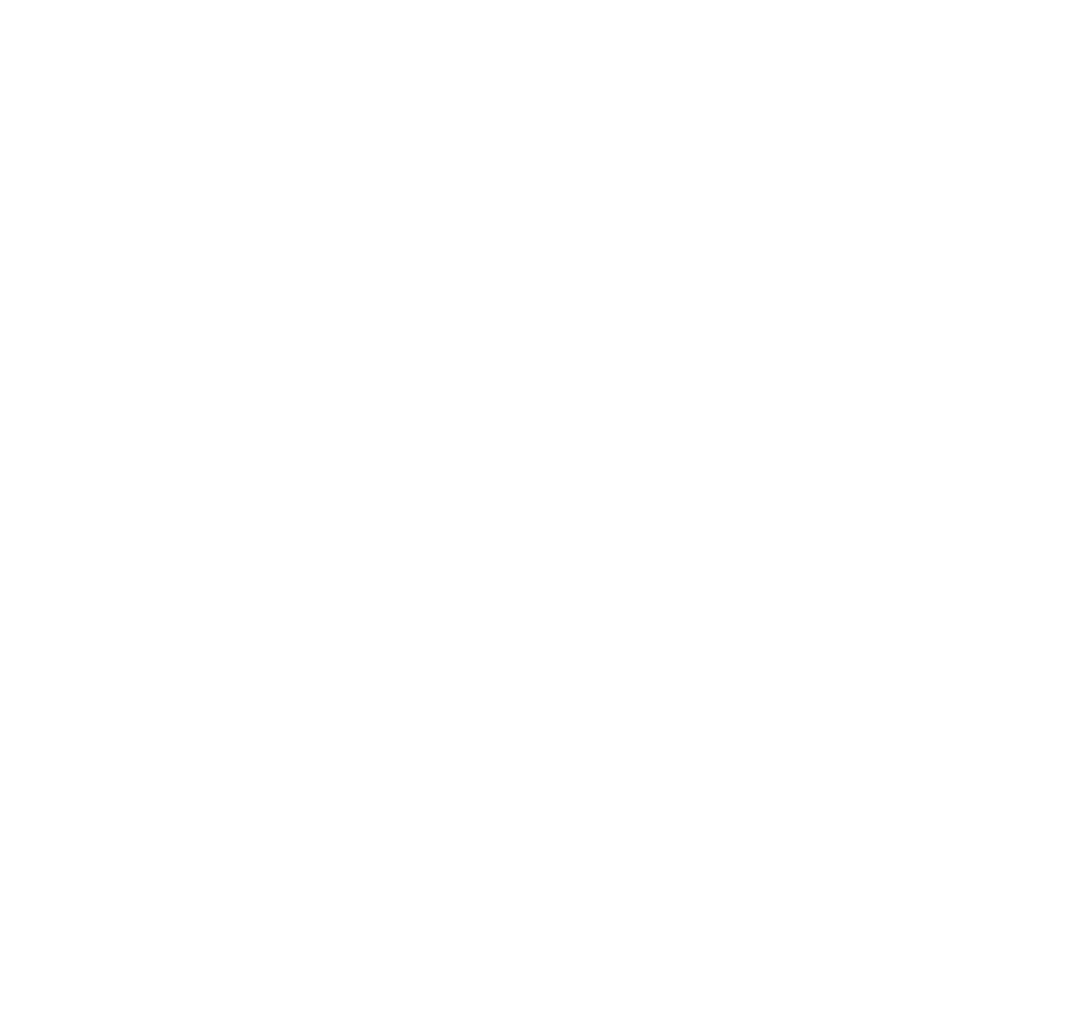
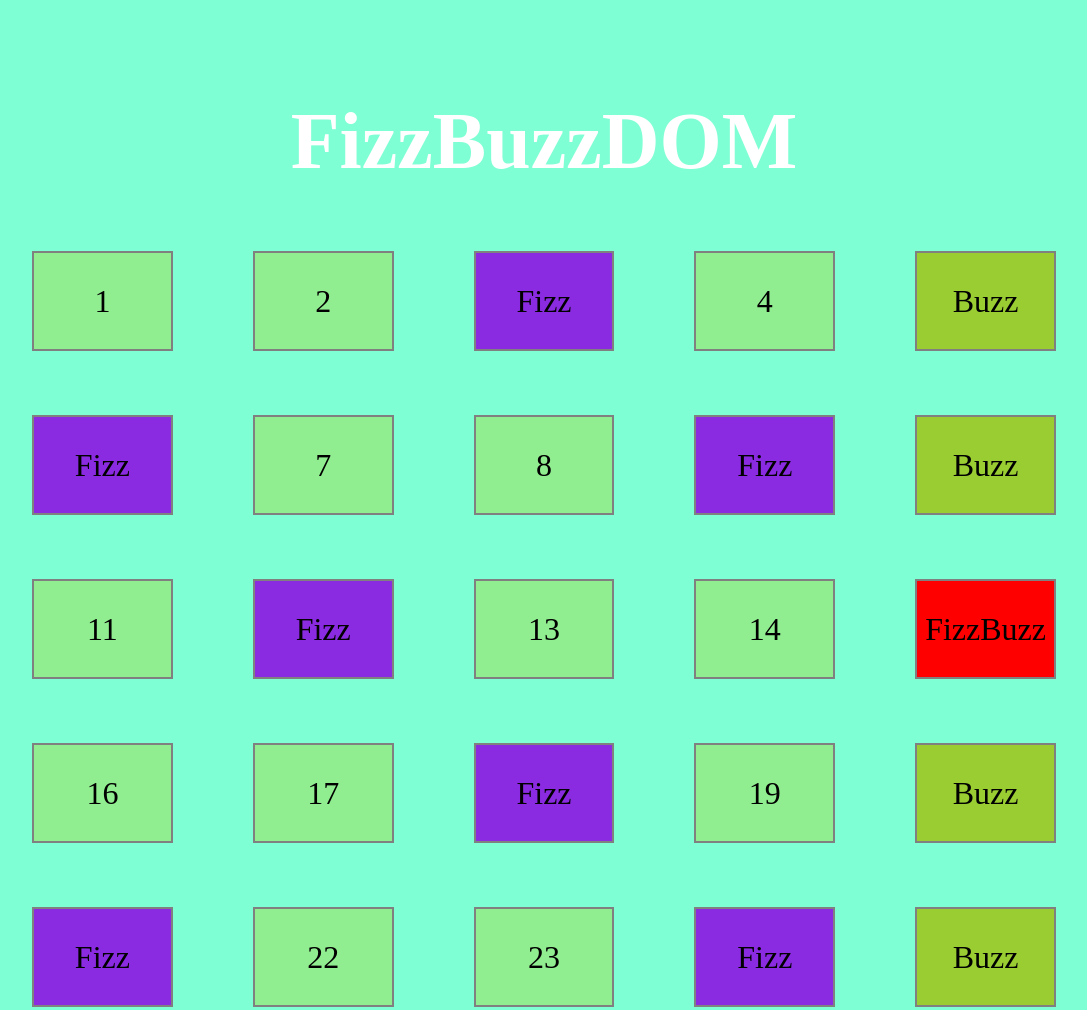
Before and after one commit to scurenza/js-fizzbuzz, a plain HTML site: page index.html in a window 1280 px wide. Shown: the top 1010 px of the page, without its empty margins (96-1183 px from the left). Before the commit the page ends 800 px from the top, so only its background shows below. Drawn offline with Linux system fonts and the light colour scheme.

Commit message:
esercizio e bonus completi

```diff
--- a/css/style.css
+++ b/css/style.css
@@ -0,0 +1,57 @@
+*{
+    margin: 0;
+    padding: 0;
+    box-sizing: border-box;
+}
+
+body{
+    background-color: aquamarine;
+}
+
+.container{
+    width: 80%;
+    margin: 0 auto;
+    padding-top: 6rem;
+}
+
+.row{
+    display: flex;
+    flex-wrap: wrap;
+    margin: 1rem 0;
+    justify-content: space-between;
+    gap: 4rem;
+}
+
+.col{
+    width: calc(100% / 5 - 4rem);
+    height: 100px;
+    background-color: lightgreen;
+    border: 2px solid grey;
+
+    display: flex;
+    align-items: center;
+    justify-content: center;
+
+    font-size: 2rem;
+
+}
+
+.yellow{
+    background-color: yellowgreen;
+}
+
+.violet{
+    background-color: blueviolet;
+}
+
+.red{
+    background-color: red;
+}
+
+h1{
+    color: white;
+    font-size: 5rem;
+    font-weight: 600;
+    text-align: center;
+    margin-bottom: 4rem;
+}
--- a/index.html
+++ b/index.html
@@ -10,6 +10,14 @@
     <link rel="stylesheet" href="css/style.css" />
   </head>
   <body>
+    <div class="container">
+        <h1>FizzBuzzDOM</h1>
+        <div class="row">
+            <!-- <div class="col">1</div> -->
+
+        </div>
+      </div>
+    </div>
     <script src="js/script.js"></script>
   </body>
 </html>
--- a/js/script.js
+++ b/js/script.js
@@ -12,19 +12,34 @@ let fizzBuzz = 'FizzBuzz';
 for (let i = 1; i <= 100; i++) {
 
     if (i % 3 === 0 && i % 5 === 0) {
-        console.log(fizzBuzz);
+        const col = document.createElement("div");
+        col.classList.add("col");
+        col.classList.add("red");
+        col.innerHTML = fizzBuzz;
+        document.querySelector(".row").append(col);
     }
 
     else if (i % 3 === 0) {
-        console.log(fizz);
+        const col = document.createElement("div");
+        col.classList.add("col");
+        col.classList.add("violet");
+        col.innerHTML = fizz;
+        document.querySelector(".row").append(col);
     }
 
     else if (i % 5 === 0) {
-        console.log(buzz);
+        const col = document.createElement("div");
+        col.classList.add("col");
+        col.classList.add("yellow");
+        col.innerHTML = buzz;
+        document.querySelector(".row").append(col);
     }
 
     else {
-        console.log(i);
+        const col = document.createElement("div");
+        col.classList.add("col");
+        col.innerHTML = i;
+        document.querySelector(".row").append(col);;
     }
 
 }
```
